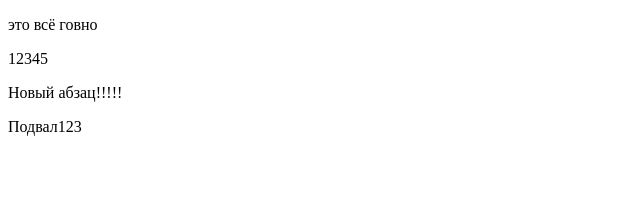
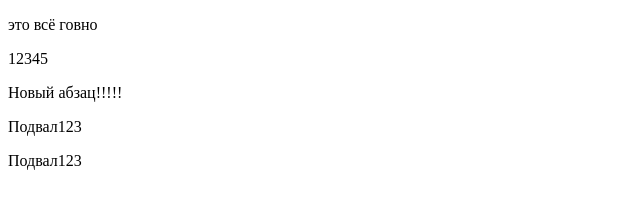
Before and after one commit to mrtrololo1/test-dw, a plain HTML site: page index.html in a window 1280 px wide. Shown: the full height of the page, 0-640 px from the left. Drawn offline with Linux system fonts and the light colour scheme.

Commit message:
копия подвала

```diff
--- a/index.html
+++ b/index.html
@@ -13,6 +13,7 @@
 
 <footer class="footer">
 	<p>Подвал123</p>
+	<p>Подвал123</p>
 
 </footer>
 
```
